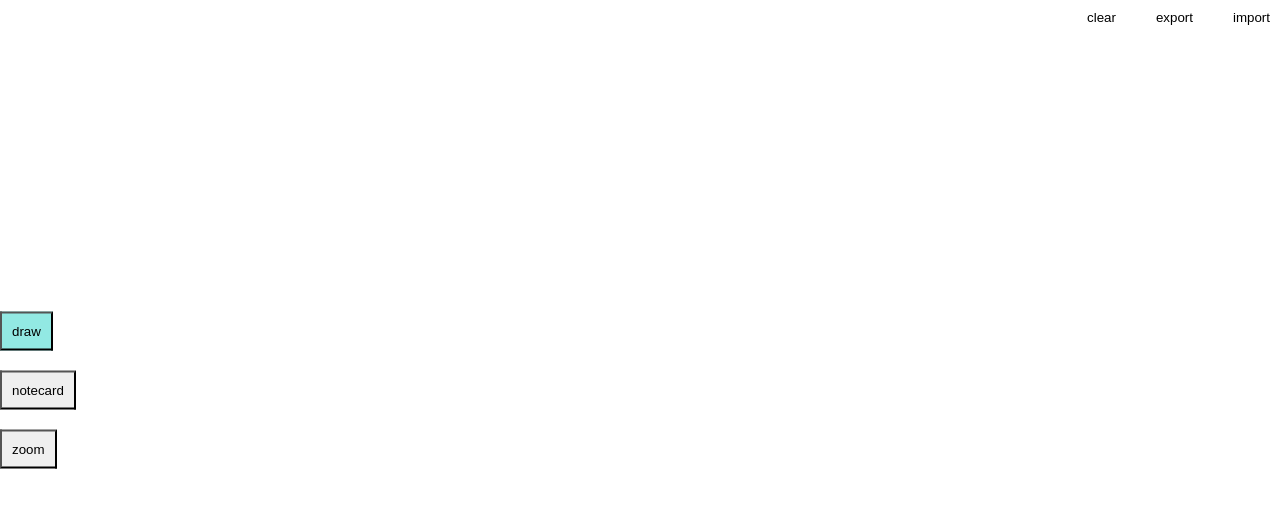
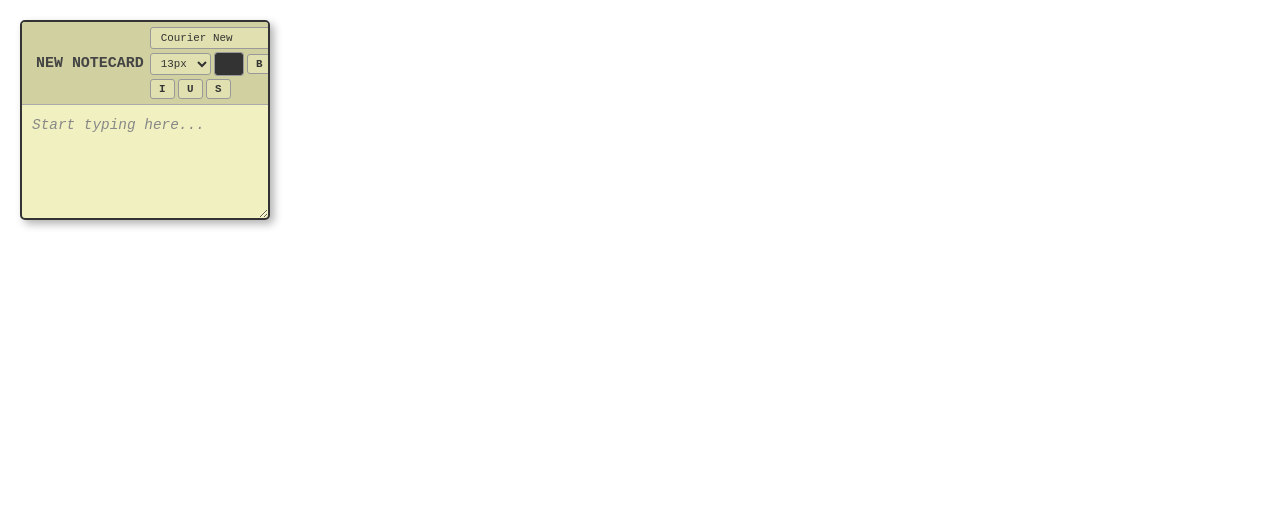
Before and after one commit to msstter/Infinite-canvas, a website: page new/src/matt/index.html in a window 1280 px wide. Drawn offline with Linux system fonts and the light colour scheme; files whose address does not match are found by name.

Commit message:
Matt's notecard

```diff
--- /dev/null
+++ b/new/src/matt/app.js
@@ -0,0 +1,144 @@
+"use strict";
+(() => {
+  // src/matt/notecard.ts
+  var Notecard = class {
+    element;
+    topBar;
+    titleSpan;
+    // Now a separate property to access
+    contentArea;
+    // Changed from HTMLTextAreaElement to HTMLDivElement
+    constructor(x, y, width = 300, height = 200) {
+      this.element = document.createElement("div");
+      this.element.classList.add("notecard");
+      this.element.style.left = `${x}px`;
+      this.element.style.top = `${y}px`;
+      this.element.style.width = `${width}px`;
+      this.element.style.height = `${height}px`;
+      this.topBar = document.createElement("div");
+      this.topBar.classList.add("notecard-top-bar");
+      this.element.appendChild(this.topBar);
+      this.titleSpan = document.createElement("span");
+      this.titleSpan.classList.add("notecard-title");
+      this.titleSpan.contentEditable = "true";
+      this.titleSpan.textContent = "New Notecard";
+      this.titleSpan.spellcheck = false;
+      this.topBar.appendChild(this.titleSpan);
+      this.titleSpan.addEventListener("keypress", (e) => {
+        if (e.key === "Enter") {
+          e.preventDefault();
+          this.titleSpan.blur();
+        }
+      });
+      const controlsContainer = document.createElement("div");
+      controlsContainer.classList.add("notecard-controls");
+      this.topBar.appendChild(controlsContainer);
+      const fontSelect = document.createElement("select");
+      fontSelect.classList.add("notecard-font-select");
+      const fonts = ["Courier New", "Arial", "Verdana", "Georgia", "Times New Roman"];
+      fonts.forEach((font) => {
+        const option = document.createElement("option");
+        option.value = font;
+        option.textContent = font;
+        fontSelect.appendChild(option);
+      });
+      fontSelect.addEventListener("change", (e) => {
+        document.execCommand("fontName", false, e.target.value);
+        this.contentArea.focus();
+      });
+      controlsContainer.appendChild(fontSelect);
+      const sizeSelect = document.createElement("select");
+      sizeSelect.classList.add("notecard-size-select");
+      const sizes = ["1", "2", "3", "4", "5", "6", "7"];
+      sizes.forEach((size) => {
+        const option = document.createElement("option");
+        option.value = size;
+        option.textContent = `${parseInt(size) * 3 + 10}px`;
+        sizeSelect.appendChild(option);
+      });
+      sizeSelect.addEventListener("change", (e) => {
+        document.execCommand("fontSize", false, e.target.value);
+        this.contentArea.focus();
+      });
+      controlsContainer.appendChild(sizeSelect);
+      const colorInput = document.createElement("input");
+      colorInput.type = "color";
+      colorInput.classList.add("notecard-color-input");
+      colorInput.value = "#333333";
+      colorInput.addEventListener("input", (e) => {
+        document.execCommand("foreColor", false, e.target.value);
+        this.contentArea.focus();
+      });
+      controlsContainer.appendChild(colorInput);
+      const createEmphasisButton = (command, text) => {
+        const button = document.createElement("button");
+        button.classList.add("notecard-emphasis-button");
+        button.textContent = text;
+        button.addEventListener("click", () => {
+          document.execCommand(command, false, null);
+          this.contentArea.focus();
+        });
+        return button;
+      };
+      controlsContainer.appendChild(createEmphasisButton("bold", "B"));
+      controlsContainer.appendChild(createEmphasisButton("italic", "I"));
+      controlsContainer.appendChild(createEmphasisButton("underline", "U"));
+      controlsContainer.appendChild(createEmphasisButton("strikeThrough", "S"));
+      this.contentArea = document.createElement("div");
+      this.contentArea.classList.add("notecard-content");
+      this.contentArea.contentEditable = "true";
+      this.contentArea.setAttribute("data-placeholder", "Start typing here...");
+      this.element.appendChild(this.contentArea);
+      this.makeDraggable();
+    }
+    getElement() {
+      return this.element;
+    }
+    getContent() {
+      return this.contentArea.innerHTML;
+    }
+    setContent(html) {
+      this.contentArea.innerHTML = html;
+    }
+    getTitle() {
+      return this.titleSpan.textContent || "";
+    }
+    setTitle(title) {
+      this.titleSpan.textContent = title;
+    }
+    makeDraggable() {
+      let isDragging = false;
+      let offsetX, offsetY;
+      this.topBar.addEventListener("mousedown", (e) => {
+        if (e.target === this.titleSpan || e.target.closest(".notecard-controls")) {
+          return;
+        }
+        isDragging = true;
+        offsetX = e.clientX - this.element.getBoundingClientRect().left;
+        offsetY = e.clientY - this.element.getBoundingClientRect().top;
+        this.element.style.cursor = "grabbing";
+        this.element.style.zIndex = "1000";
+      });
+      document.addEventListener("mousemove", (e) => {
+        if (!isDragging) return;
+        const newX = e.clientX - offsetX;
+        const newY = e.clientY - offsetY;
+        this.element.style.left = `${newX}px`;
+        this.element.style.top = `${newY}px`;
+      });
+      document.addEventListener("mouseup", () => {
+        isDragging = false;
+        this.element.style.cursor = "grab";
+        this.element.style.zIndex = "auto";
+      });
+    }
+  };
+  function initNotecard() {
+    const card = new Notecard(20, 20, 250, 200);
+    document.body.appendChild(card.getElement());
+  }
+
+  // src/matt/app.ts
+  initNotecard();
+})();
+//# sourceMappingURL=app.js.map
--- a/new/src/matt/app.ts
+++ b/new/src/matt/app.ts
@@ -1 +1,3 @@
-console.log("Hello World!");
+import { initNotecard } from "./notecard";
+
+initNotecard()
--- a/new/src/matt/index.html
+++ b/new/src/matt/index.html
@@ -7,21 +7,9 @@
         <link rel="stylesheet" href="style.css" />
     </head>
     <body>
-        <div class="pallet">
-            <ul>
-                <li><button class="pallet-btn pallet-btn__draw selected" data-tool="draw">draw</button></li>
-                <li><button class="pallet-btn palle-btn__notecard" data-tool="notecard">notecard</button></li>
-                <li><button class="pallet-btn pallet-btn__zoom" data-tool="zoom">zoom</button></li>
-            </ul>
-        </div>
-        <div class="top-controls">
-            <ul>
-                <li><button class="control-btn clear-btn">clear</button></li>
-                <li><button class="control-btn export-btn">export</button></li>
-                <li><button class="control-btn import-btn">import</button></li>
-            </ul>
-            <input type="file" style="display: none" id="upload-file" />
-        </div>
-        <script src="app.js"></script>
+        <script src="app.js">
+        </script>
+
+
     </body>
 </html>
--- a/new/src/matt/style.css
+++ b/new/src/matt/style.css
@@ -83,3 +83,156 @@ canvas {
    background: #92e9e3;
 
 }
+
+/* style.css */
+
+/* Basic Notecard Container */
+.notecard {
+    position: absolute; /* Allows positioning with top/left */
+    border: 2px solid #333; /* Darker border for a classic look */
+    border-radius: 5px; /* Slightly rounded corners */
+    background-color: #f0f0c0; /* Off-white/cream for aged paper look */
+    box-shadow: 4px 4px 8px rgba(0, 0, 0, 0.3); /* Subtle shadow for depth */
+    font-family: 'Courier New', Courier, monospace; /* Monospaced font for retro feel */
+    color: #333; /* Dark text color */
+    resize: both; /* Allow users to resize the notecard */
+    overflow: hidden; /* Hide overflow content */
+    min-width: 200px;
+    min-height: 150px;
+    cursor: grab; /* Indicates it's draggable */
+    display: flex; /* Flexbox for layout of top-bar and content */
+    flex-direction: column; /* Stack children vertically */
+}
+
+/* Notecard Top Bar */
+.notecard-top-bar {
+    background-color: #d0d0a0; /* Slightly darker than card body */
+    border-bottom: 1px solid #aaa; /* Separator line */
+    padding: 5px 8px;
+    display: flex;
+    justify-content: space-between; /* Space out interactive elements */
+    align-items: center;
+    cursor: grab; /* Indicates this part is for dragging */
+    user-select: none; /* Prevent text selection during drag */
+    font-size: 0.85em; /* Smaller font for controls */
+}
+
+/* Editable Title */
+.notecard-title {
+    font-weight: bold;
+    font-size: 1.1em; /* Slightly larger for title */
+    color: #444;
+    text-transform: uppercase;
+    flex-shrink: 0; /* Don't let it shrink */
+    min-width: 80px; /* Ensure title has some space */
+    padding: 2px 5px;
+    border: 1px dashed transparent; /* Dashed border on focus for editable content */
+    outline: none; /* Remove default focus outline */
+    cursor: text; /* Show text cursor when hovering over editable title */
+}
+
+.notecard-title:focus {
+    border-color: #888;
+    background-color: #e8e8b8; /* Slight highlight on focus */
+}
+
+/* Notecard Controls (Font, Size, Color, Emphasis) */
+.notecard-controls {
+    display: flex;
+    gap: 3px; /* Spacing between control elements */
+    align-items: center;
+    flex-wrap: wrap; /* Allow controls to wrap */
+    margin-left: auto; /* Push controls to the right */
+}
+
+.notecard-font-select,
+.notecard-size-select,
+.notecard-color-input,
+.notecard-emphasis-button {
+    background-color: #e0e0b0;
+    border: 1px solid #999;
+    color: #333;
+    font-family: 'Courier New', Courier, monospace;
+    font-size: 0.8em;
+    padding: 3px 6px;
+    border-radius: 3px;
+    cursor: pointer;
+    transition: background-color 0.1s ease;
+}
+
+.notecard-font-select:hover,
+.notecard-size-select:hover,
+.notecard-emphasis-button:hover {
+    background-color: #d0d0a0;
+}
+
+.notecard-color-input {
+    width: 30px; /* Smaller width for color picker */
+    height: 24px; /* Adjust height */
+    padding: 0;
+    border: 1px solid #999;
+    cursor: pointer;
+    /* Special styling for color input to hide default appearance */
+    -webkit-appearance: none;
+    -moz-appearance: none;
+    appearance: none;
+}
+
+.notecard-color-input::-webkit-color-swatch-wrapper {
+    padding: 0;
+}
+.notecard-color-input::-webkit-color-swatch {
+    border: none;
+    border-radius: 2px;
+}
+
+.notecard-emphasis-button {
+    min-width: 25px; /* Fixed width for emphasis buttons */
+    text-align: center;
+    font-weight: bold; /* Make the button text bold */
+}
+
+/* Notecard Content Area (now contentEditable div) */
+.notecard-content {
+    flex-grow: 1;
+    width: calc(100% - 20px); /* Adjust for padding */
+    height: 100%;
+    padding: 10px;
+    border: none;
+    background-color: transparent;
+    font-family: inherit;
+    font-size: 0.9em;
+    line-height: 1.4;
+    color: inherit;
+    resize: none;
+    outline: none; /* Remove focus outline */
+    overflow-y: auto; /* Enable scrolling for content */
+    -webkit-overflow-scrolling: touch; /* Smoother scrolling on touch devices */
+}
+
+/* Placeholder for contentEditable div */
+.notecard-content:empty:not(:focus)::before {
+    content: attr(data-placeholder);
+    color: #888;
+    font-style: italic;
+}
+
+/* Optional: Scrollbar styling for retro feel */
+.notecard-content::-webkit-scrollbar {
+    width: 10px;
+    background-color: #f0f0c0;
+}
+
+.notecard-content::-webkit-scrollbar-thumb {
+    background-color: #b0b080;
+    border: 1px solid #808060;
+}
+
+.notecard-content::-webkit-scrollbar-track {
+    background-color: #e0e0b0;
+}
+
+/* When the notecard is being dragged */
+.notecard.dragging {
+    cursor: grabbing;
+}
```
Also changed, not shown: new/src/matt/notecard.ts (added, +174 -0 lines).
